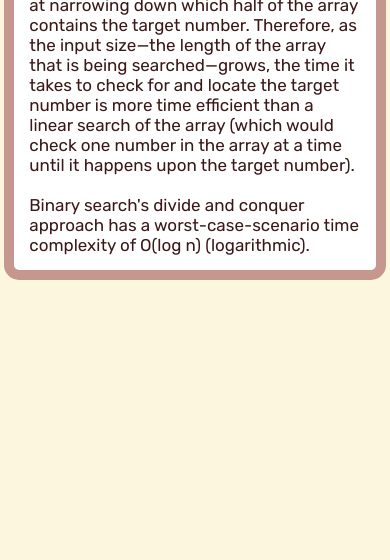
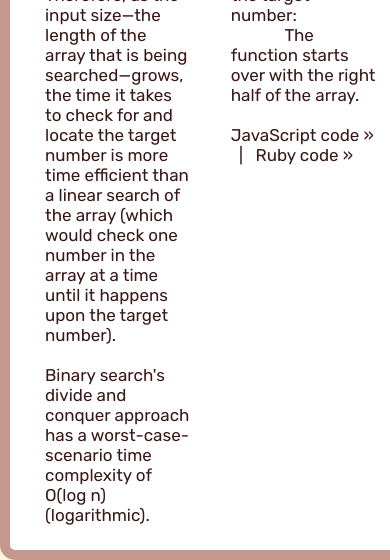
Before and after one commit to marikasanuki/coffeecorgi, a website built with webpack: page index.html in a window 390 px wide. Shown: the part 850-1410 px from the top of the page. Before the commit the page ends 1130 px from the top, so only its background shows below. Built offline with nearby package versions, Linux system fonts and the light colour scheme.

Commit message:
media query colums and col break

```diff
--- a/index.html
+++ b/index.html
@@ -37,7 +37,17 @@
                 A basic binary search function takes in a sorted array of integers and a target number that you are trying to locate
                 within the array. It will return the index of the target number if the array contains it.
                 <br><br>
-                For an array sorted from smallest to largest it will:
+                <p><b>Why binary search?</b></p>
+                <p class="break" >
+                    The benefit of this algorithm is its speed at narrowing down which half of the array contains the target number.
+                    Therefore, as the input size—the length of the array that is being searched—grows, the time it takes to check for
+                    and locate the target number is more time efficient than a linear search of the array (which would check one number
+                    in the array at a time until it happens upon the target number).
+                    <br><br>
+                    Binary search's divide and conquer approach has a worst-case-scenario time complexity of <a target="_blank"
+                        href="https://www.bigocheatsheet.com/">O(log n) (logarithmic)</a>.
+                </p>
+                <b>For an array sorted from smallest to largest it will:  </b>
                 <br>
 
                 1) Identify the midpoint number that is located in the middle of the sorted array.
@@ -45,25 +55,23 @@
 
                 2) Compare that midpoint number with the target number it is trying to locate.
                 <br>
-                    &nbsp;&nbsp;&nbsp;&nbsp;&nbsp;&nbsp;&nbsp;&nbsp;&nbsp;&nbsp;&nbsp;&nbsp;
+                    &nbsp;&nbsp;&nbsp;&nbsp;&nbsp;&nbsp;
                     a) If the midpoint number IS the target number:
                     <br>
-                    &nbsp;&nbsp;&nbsp;&nbsp;&nbsp;&nbsp;&nbsp;&nbsp;&nbsp;&nbsp;&nbsp;&nbsp;
+
                     &nbsp;&nbsp;&nbsp;&nbsp;&nbsp;&nbsp;&nbsp;&nbsp;&nbsp;&nbsp;&nbsp;&nbsp;
                     The function returns the index of that number.
                     <br>
-                    &nbsp;&nbsp;&nbsp;&nbsp;&nbsp;&nbsp;&nbsp;&nbsp;&nbsp;&nbsp;&nbsp;&nbsp;
+                    &nbsp;&nbsp;&nbsp;&nbsp;&nbsp;&nbsp;
                     b) If the midpoint number is LARGER than the target number:
                     <br>
-                    &nbsp;&nbsp;&nbsp;&nbsp;&nbsp;&nbsp;&nbsp;&nbsp;&nbsp;&nbsp;&nbsp;&nbsp;
                     &nbsp;&nbsp;&nbsp;&nbsp;&nbsp;&nbsp;&nbsp;&nbsp;&nbsp;&nbsp;&nbsp;&nbsp;
                     The function starts over with the left half of the array.
                     <!-- because we know that the target is smaller than any number that comes after the midpoint number (since the array is sorted) -->
                     <br>
-                    &nbsp;&nbsp;&nbsp;&nbsp;&nbsp;&nbsp;&nbsp;&nbsp;&nbsp;&nbsp;&nbsp;&nbsp;
+                    &nbsp;&nbsp;&nbsp;&nbsp;&nbsp;&nbsp;
                     c) If the midpoint number is SMALLER than the target number:
                     <br>
-                    &nbsp;&nbsp;&nbsp;&nbsp;&nbsp;&nbsp;&nbsp;&nbsp;&nbsp;&nbsp;&nbsp;&nbsp;
                     &nbsp;&nbsp;&nbsp;&nbsp;&nbsp;&nbsp;&nbsp;&nbsp;&nbsp;&nbsp;&nbsp;&nbsp;
                     The function starts over with the right half of the array.
                 </p>
@@ -71,14 +79,7 @@
                 <p><a target="_blank" href="https://gist.github.com/marikasanuki/c6d3a96aba13fb8033de3f5020ef2214">JavaScript code »</a>
                     &nbsp;&nbsp;|&nbsp;&nbsp; <a target="_blank" href="https://gist.github.com/marikasanuki/c6d3a96aba13fb8033de3f5020ef2214">Ruby code »</a>
                 </p>
-                <br>
-                <p><b>Why binary search?</b></p>
-                <p>
-                    The benefit of this algorithm is its speed at narrowing down which half of the array contains the target number. Therefore, as the input size—the length of the array that is being searched—grows, the time it takes to check for and locate the target number is more time efficient than a linear search of the array (which would check one number in the array at a time until it happens upon the target number).
-                    <br><br>
-                    Binary search's divide and conquer approach has a worst-case-scenario time complexity of <a target="_blank"
-                        href="https://www.bigocheatsheet.com/">O(log n) (logarithmic)</a>.
-                </p>
+
 
                 <span id="close-modal-icon">
                     <i class="far fa-times-circle"></i>
--- a/src/styles/index.scss
+++ b/src/styles/index.scss
@@ -184,6 +184,8 @@ body {
     border: solid 6px rgba(58, 24, 24, .7);
 }
 
+
+
 #modal {
     position: absolute;
     top: 100px;
@@ -200,12 +202,17 @@ body {
 
     border: 10px solid #c6978e;
     border-radius: 15px;
-    padding: 15px;
+    padding-top: 25px;
+    padding-bottom: 25px;
+    padding-right: 35px;
+    padding-left: 35px;
     height: auto;
     width: 85%;
     font-size: 17px;
     margin: auto;
-
+    column-count: 2;
+    column-gap: 40px;
+    column-fill: balance;
 }
 
 #close-modal-icon {
@@ -251,3 +258,15 @@ body {
 .portfolio-icon-byline:hover {
     color: #c6978e;
 }
+
+.break {
+    break-after: column;
+}
+
+@media only screen and (min-width: 1300px) {
+    .modal-inner-cont {
+        width: 57%;
+        font-size: 19px;
+        margin-top: 50px;
+    }
+}
```
